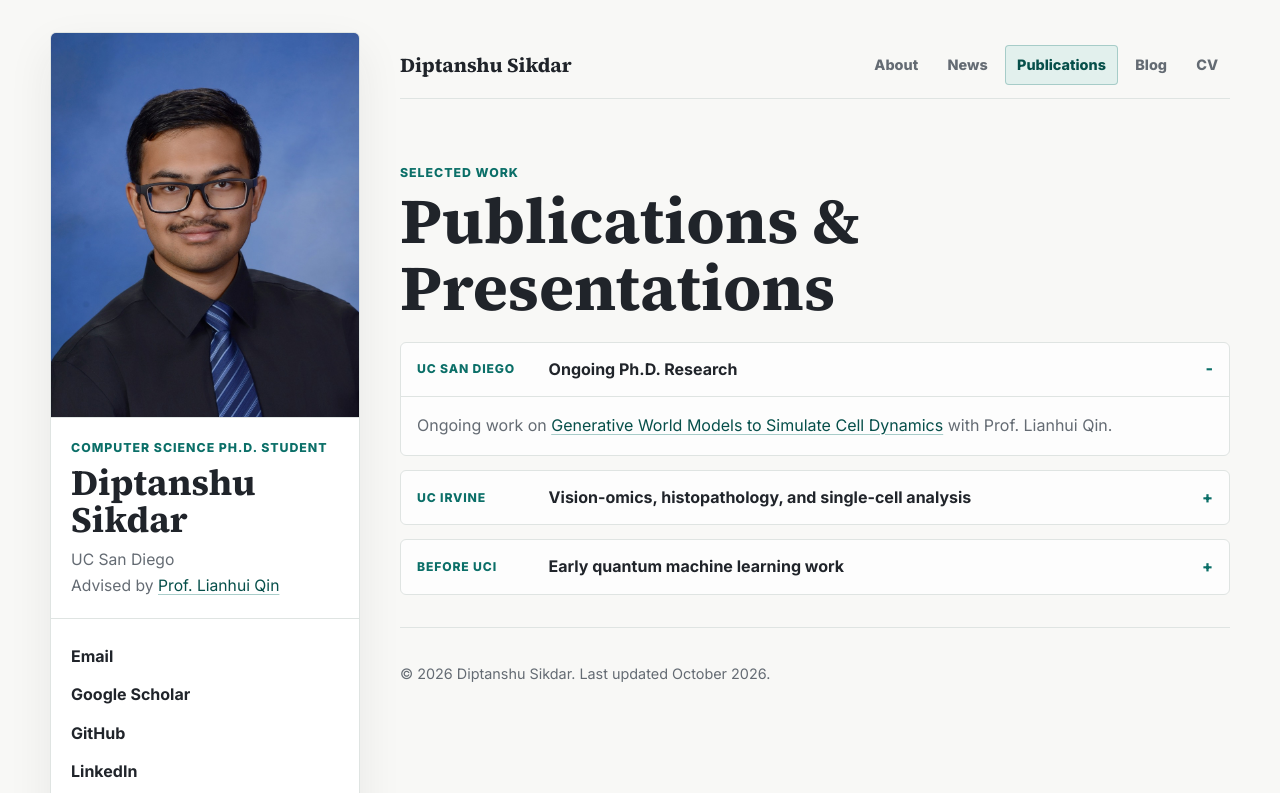
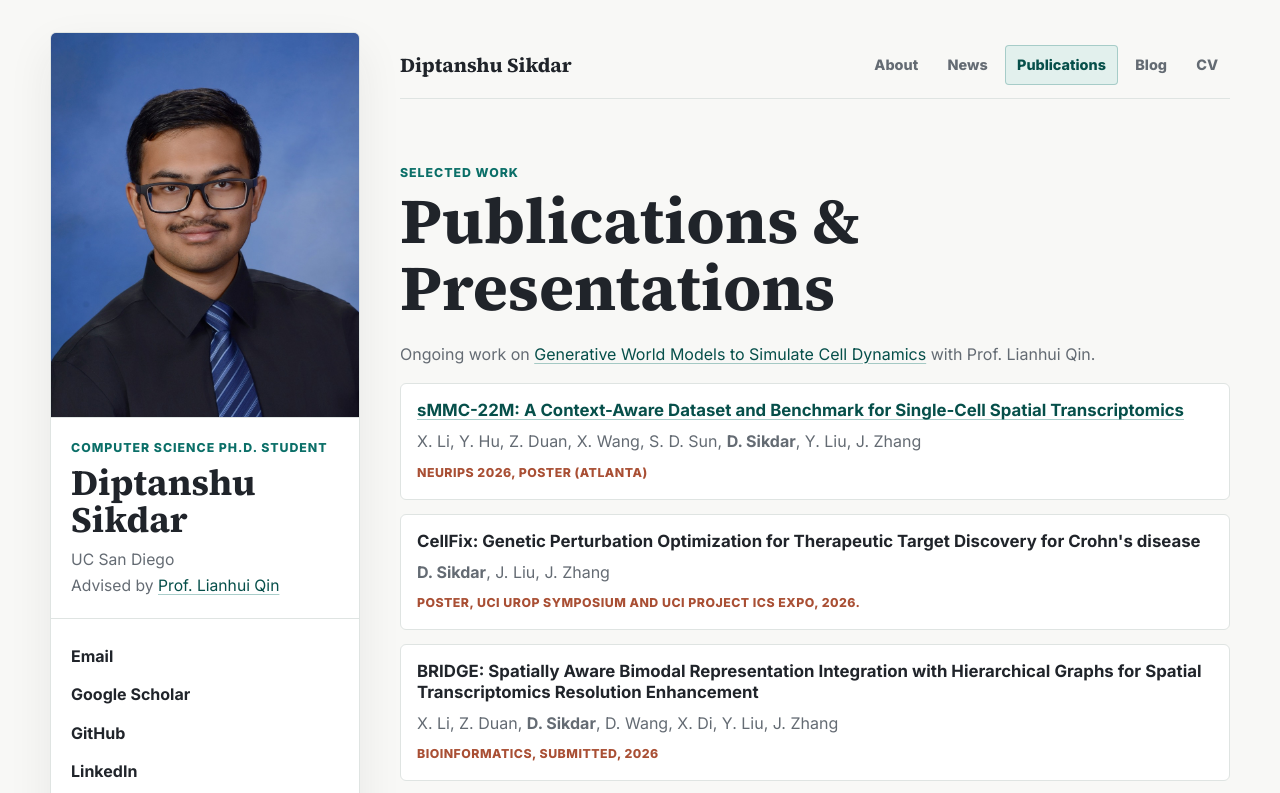
Before and after one commit to dssikdar/dsikdar-profile, a plain HTML site: page index.html in a window 1280 px wide. Both pictures are taken after a click on the button "Publications". Shown: the top 793 px of the page. Drawn offline with Linux system fonts and the light colour scheme.

Commit message:
updated minor edit

```diff
--- a/index.html
+++ b/index.html
@@ -339,7 +339,7 @@
             </article>
             <article>
               <time>May 2026</time>
-              <p>Started Machine Learning Engineer Role at the MITRE Corporation.</p>
+              <p>Started Machine Learning Engineer Summer Internship at the MITRE Corporation.</p>
             </article>
             <article>
               <time>Apr 2026</time>
@@ -371,32 +371,25 @@
         <section id="publications" class="tab-panel" data-panel="publications" hidden>
           <p class="kicker">Selected Work</p>
           <h2>Publications & Presentations</h2>
-          <div class="group-list">
-            <details class="work-group" open>
-              <summary>
-                <span>UC San Diego</span>
-                <strong>Ongoing Ph.D. Research</strong>
-              </summary>
-              <p class="group-note">
+          <p class="pub-note">
             Ongoing work on
             <a href="https://chronocell-wm.github.io">Generative World Models to Simulate Cell Dynamics</a>
             with Prof. Lianhui Qin.
           </p>
-            </details>
-
-            <details class="work-group">
-              <summary>
-                <span>UC Irvine</span>
-                <strong>Vision-omics, histopathology, and single-cell analysis</strong>
-              </summary>
           <div class="publication-list">
             <article class="publication">
-                  <h3>sMMC-22M: A Context-Aware Dataset and Benchmark for Single-Cell Spatial Transcriptomics</h3>
+              <h3>
+                <a href="https://neurips.cc/virtual/2026/loc/atlanta/poster/153914">
+                  sMMC-22M: A Context-Aware Dataset and Benchmark for Single-Cell Spatial Transcriptomics
+                </a>
+              </h3>
               <p class="authors">X. Li, Y. Hu, Z. Duan, X. Wang, S. D. Sun, <strong>D. Sikdar</strong>, Y. Liu, J. Zhang</p>
               <p class="venue">NeurIPS 2026, Poster (Atlanta)</p>
             </article>
             <article class="publication">
-                  <h3>CellFix: Genetic Perturbation Optimization for Therapeutic Target Discovery for Crohn's disease</h3>
+              <h3>
+                CellFix: Genetic Perturbation Optimization for Therapeutic Target Discovery for Crohn's disease
+              </h3>
               <p class="authors"><strong>D. Sikdar</strong>, J. Liu, J. Zhang</p>
               <p class="venue">Poster, UCI UROP Symposium and UCI Project ICS Expo, 2026.</p>
             </article>
@@ -422,31 +415,24 @@
               </p>
               <p class="venue">BMC Neuroscience, 25(24), 2024</p>
             </article>
-              </div>
-            </details>
-
-            <details class="work-group">
-              <summary>
-                <span>Before UCI</span>
-                <strong>Early quantum machine learning work</strong>
-              </summary>
-              <div class="publication-list">
             <article class="publication">
-                  <h3>Hybrid Quantum-Classical Generative Adversarial Network for Synthesizing Chemically Feasible Molecules</h3>
+              <h3>
+                <a href="https://emerginginvestigators.org/articles/22-143/pdf">
+                  Hybrid Quantum-Classical Generative Adversarial Network for Synthesizing Chemically Feasible Molecules
+                </a>
+              </h3>
               <p class="authors"><strong>D. Sikdar</strong>, M. Cui, A. Chau, A. Bhamra, S. Prasanna, L. McMahan</p>
               <p class="venue">Journal of Emerging Investigators, 2023</p>
             </article>
             <article class="publication">
               <h3>
-                    <a href="https://www.jsr.org/hs/index.php/path/article/view/2905">
+                <a href="https://www.researchgate.net/publication/369222943_Novel_Enhanced_Unsupervised_Quantum_Clustering_Algorithm">
                   Novel Enhanced Unsupervised Quantum Clustering Algorithm
                 </a>
               </h3>
               <p class="authors"><strong>D. Sikdar</strong>, J. Clapis, S. Bhattacharya</p>
               <p class="venue">Journal of Student Research, 11(2), 2022</p>
             </article>
-              </div>
-            </details>
           </div>
         </section>
 
--- a/professional.css
+++ b/professional.css
@@ -1405,3 +1405,8 @@ time {
     transform: none;
   }
 }
+
+.pub-note {
+  margin: 0 0 1rem;
+  color: var(--muted);
+}
```
Lines whose indentation alone changed are shown as unchanged.
